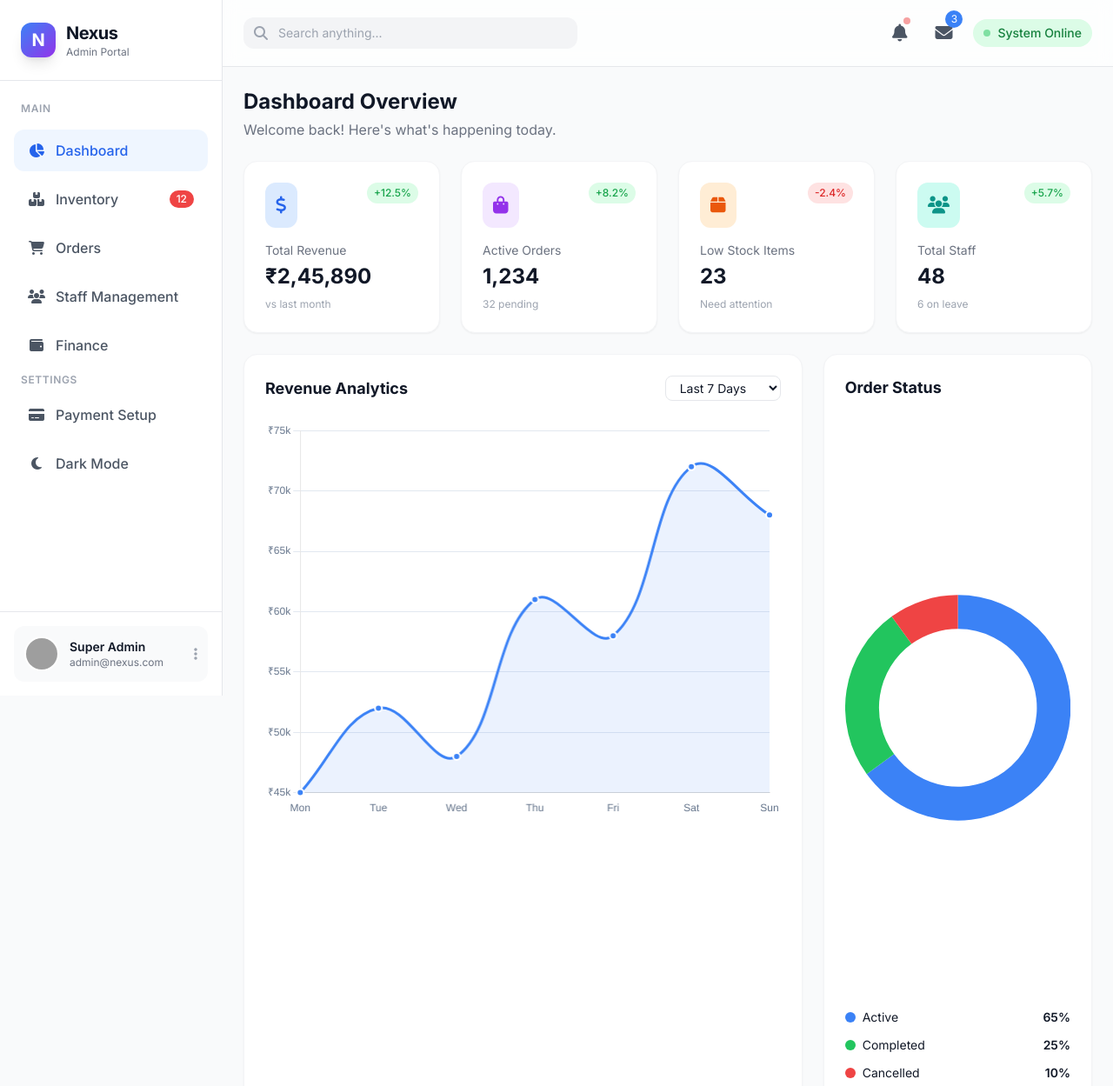
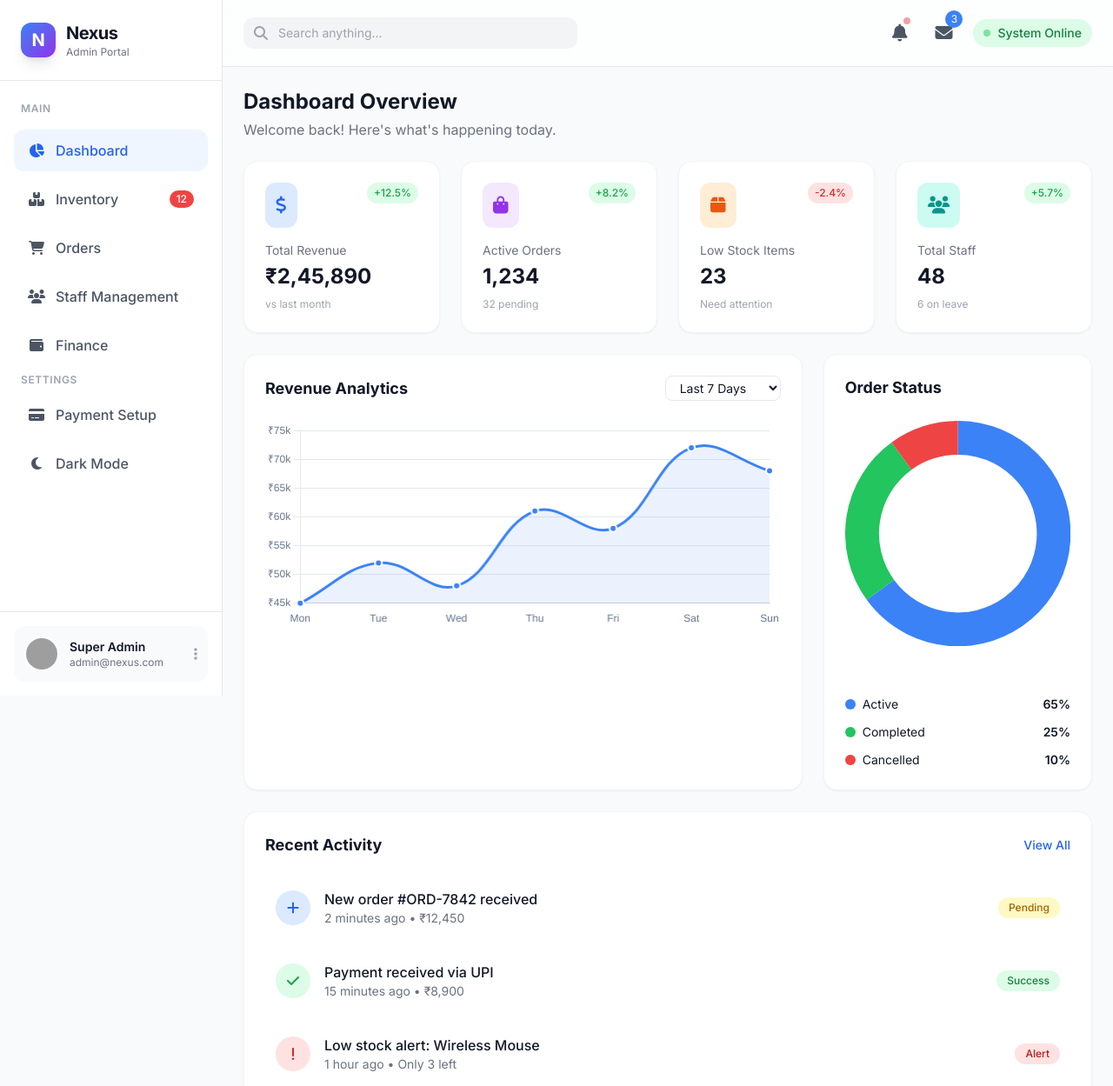
Before and after one commit to chicken-app/mobile, a plain HTML site: page dashboard/dashboard.html in a window 1280 px wide. Shown: the top 1249 px of the page at 87% size. Drawn offline with nearby package versions, Linux system fonts and the light colour scheme; grey boxes are pictures that could not be loaded; animation ran at ten frames a second.

Commit message:
Update dashboard.html

```diff
--- a/dashboard/dashboard.html
+++ b/dashboard/dashboard.html
@@ -478,14 +478,18 @@
                   <option>This Year</option>
                 </select>
               </div>
-              <canvas id="revenueChart" height="250"></canvas>
+              <div style="position: relative; height: 300px; width: 100%; overflow: hidden;">
+                <canvas id="revenueChart" style="display: block; width: 100% !important; height: 100% !important;"></canvas>
+              </div>
             </div>
 
             <div
               class="bg-white dark:bg-dark-card rounded-2xl p-6 shadow-sm border border-gray-100 dark:border-dark-border"
             >
               <h3 class="font-bold text-lg mb-6">Order Status</h3>
-              <canvas id="orderChart" height="250"></canvas>
+              <div style="position: relative; height: 300px; width: 100%; overflow: hidden;">
+                <canvas id="orderChart" style="display: block; width: 100% !important; height: 100% !important;"></canvas>
+              </div>
               <div class="mt-4 space-y-3">
                 <div class="flex justify-between items-center text-sm">
                   <span class="flex items-center gap-2"
@@ -936,7 +940,9 @@
               class="bento-item-large bg-white dark:bg-dark-card rounded-2xl p-6 shadow-sm border border-gray-100 dark:border-dark-border"
             >
               <h3 class="font-bold text-lg mb-4">Cash Flow Overview</h3>
-              <canvas id="cashFlowChart" height="200"></canvas>
+                <div style="position: relative; height: 300px; width: 100%; overflow: hidden;">
+                  <canvas id="cashFlowChart" style="display: block; width: 100% !important; height: 100% !important;"></canvas>
+                </div>
             </div>
 
             <div
@@ -1311,7 +1317,9 @@
                 class="bg-white dark:bg-dark-card rounded-2xl p-6 shadow-sm border border-gray-100 dark:border-dark-border"
               >
                 <h3 class="font-bold text-lg mb-4">Payment Analytics</h3>
-                <canvas id="paymentChart" height="200"></canvas>
+                <div style="position: relative; height: 300px; width: 100%; overflow: hidden;">
+                  <canvas id="paymentChart" style="display: block; width: 100% !important; height: 100% !important;"></canvas>
+                </div>
               </div>
 
               <div
@@ -2162,7 +2170,8 @@
           },
           options: {
             responsive: true,
-            maintainAspectRatio: false,
+            maintainAspectRatio: true,
+            aspectRatio: 2.5,
             plugins: {
               legend: { display: false },
             },
@@ -2201,7 +2210,8 @@
           },
           options: {
             responsive: true,
-            maintainAspectRatio: false,
+            maintainAspectRatio: true,
+            aspectRatio: 1,
             cutout: "70%",
             plugins: {
               legend: { display: false },
@@ -2234,7 +2244,8 @@
           },
           options: {
             responsive: true,
-            maintainAspectRatio: false,
+            maintainAspectRatio: true,
+            aspectRatio: 2.5,
             plugins: {
               legend: {
                 position: "bottom",
@@ -2278,7 +2289,8 @@
           },
           options: {
             responsive: true,
-            maintainAspectRatio: false,
+            maintainAspectRatio: true,
+            aspectRatio: 1,
             plugins: {
               legend: {
                 position: "bottom",
@@ -2331,13 +2343,7 @@
         initCharts();
       });
 
-      // Handle window resize for charts
-      window.addEventListener("resize", () => {
-        if (revenueChart) revenueChart.resize();
-        if (orderChart) orderChart.resize();
-        if (cashFlowChart) cashFlowChart.resize();
-        if (paymentChart) paymentChart.resize();
-      });
+
     </script>
   </body>
 </html>
```
